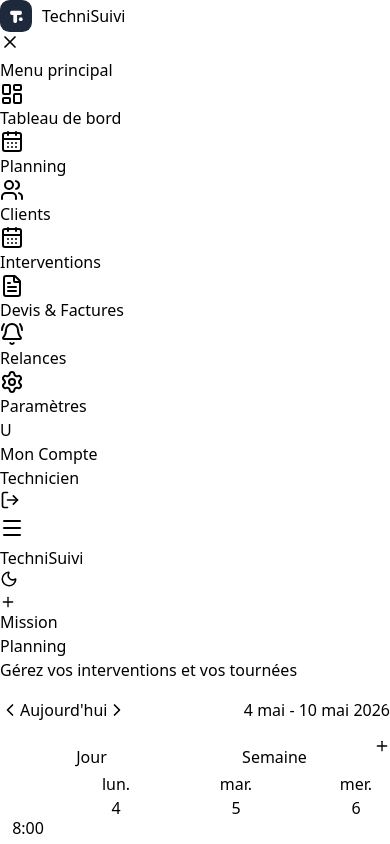
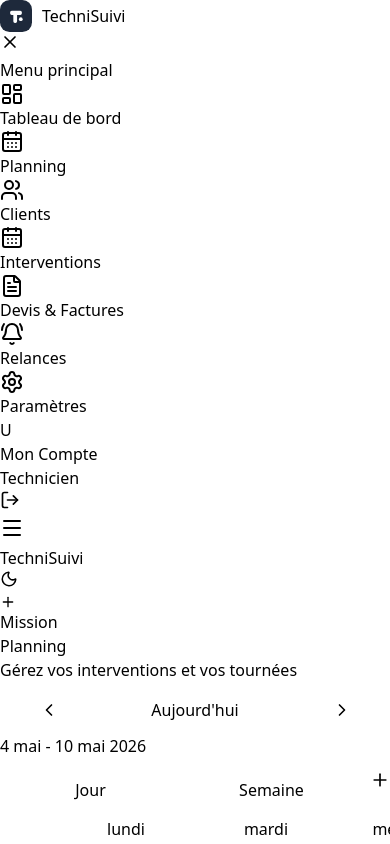
Before and after one commit to NasirFakhour/helppilot, a Next.js app: page /planning in a window 390 px wide. Shown: the top 844 px of the page. Built offline with nearby package versions, Linux system fonts and the light colour scheme; no server answers; the database is empty.

Commit message:
style: optimize calendar and intervention views for mobile and desktop

```diff
--- a/src/components/PlanningCalendar.tsx
+++ b/src/components/PlanningCalendar.tsx
@@ -58,51 +58,60 @@ export function PlanningCalendar({ initialInterventions }: PlanningCalendarProps
     return initialInterventions.filter(i => isSameDay(parseISO(i.date), day))
   }
 
-  const getStatusColor = (status: string) => {
-    const colors: Record<string, string> = {
-      'a-planifier': 'bg-[var(--color-text-muted)]',
-      'planifiee': 'bg-[var(--color-accent)]',
-      'en-cours': 'bg-[var(--color-warning)]',
-      'terminee': 'bg-[var(--color-success)]',
-      'facturee': 'bg-[var(--color-info)]',
-      'annulee': 'bg-[var(--color-danger)]'
+  const getStatusStyles = (status: string) => {
+    const styles: Record<string, { bg: string, border: string, text: string }> = {
+      'a-planifier': { bg: 'bg-slate-500', border: 'border-slate-400', text: 'text-white' },
+      'planifiee':   { bg: 'bg-indigo-600', border: 'border-indigo-400', text: 'text-white' },
+      'en-cours':    { bg: 'bg-amber-500',  border: 'border-amber-300',  text: 'text-white' },
+      'terminee':    { bg: 'bg-emerald-600', border: 'border-emerald-400', text: 'text-white' },
+      'facturee':    { bg: 'bg-sky-600',     border: 'border-sky-400',     text: 'text-white' },
+      'annulee':     { bg: 'bg-rose-600',    border: 'border-rose-400',    text: 'text-white' }
     }
-    return colors[status] || 'bg-gray-500'
+    return styles[status] || styles['a-planifier']
   }
 
   const getPriorityIcon = (priority: string) => {
-    if (priority === 'urgente' || priority === 'haute') return <AlertCircle className="w-3 h-3 text-white" />
+    if (priority === 'urgente' || priority === 'haute') {
+      return (
+        <div className="flex items-center justify-center w-5 h-5 rounded-full bg-white/20 backdrop-blur-md shadow-sm">
+          <AlertCircle className="w-3.5 h-3.5 text-white animate-pulse" />
+        </div>
+      )
+    }
     return null
   }
 
   return (
     <div className="flex flex-col h-full bg-[var(--color-card)] rounded-2xl border border-[var(--color-border)] overflow-hidden shadow-sm">
       {/* Calendar Header */}
-      <div className="flex flex-col sm:flex-row items-stretch sm:items-center justify-between p-3 sm:p-4 border-b border-[var(--color-border)] bg-[var(--color-surface)] gap-4">
-        <div className="flex items-center justify-between sm:justify-start gap-4">
-          <div className="flex items-center bg-[var(--color-card)] rounded-lg border border-[var(--color-border)] p-1">
+      <div className="flex flex-col lg:flex-row items-stretch lg:items-center justify-between p-3 sm:p-6 border-b border-[var(--color-border)] bg-[var(--color-surface)] gap-3 sm:gap-4">
+        {/* Date Navigation */}
+        <div className="flex flex-col sm:flex-row items-center gap-3 sm:gap-6">
+          <div className="flex items-center w-full sm:w-auto bg-[var(--color-card)] rounded-xl border border-[var(--color-border)] p-1 shadow-sm">
             <button
               onClick={() => navigate(-1)}
-              className="p-1.5 hover:bg-[var(--color-surface)] rounded-md transition-colors"
+              className="flex-1 sm:flex-none p-2 hover:bg-[var(--color-surface)] rounded-lg transition-colors text-[var(--color-text-secondary)]"
               aria-label="Précédent"
             >
-              <ChevronLeft className="w-5 h-5" />
+              <ChevronLeft className="w-5 h-5 mx-auto" />
             </button>
+            <div className="h-4 w-[1px] bg-[var(--color-border)]"></div>
             <button
               onClick={() => setCurrentDate(new Date())}
-              className="px-3 py-1.5 text-xs sm:text-sm font-bold hover:bg-[var(--color-surface)] rounded-md transition-colors"
+              className="flex-[2] sm:flex-none px-4 py-2 text-xs font-bold hover:bg-[var(--color-surface)] rounded-lg transition-colors text-[var(--color-text)]"
             >
               Aujourd'hui
             </button>
+            <div className="h-4 w-[1px] bg-[var(--color-border)]"></div>
             <button
               onClick={() => navigate(1)}
-              className="p-1.5 hover:bg-[var(--color-surface)] rounded-md transition-colors"
+              className="flex-1 sm:flex-none p-2 hover:bg-[var(--color-surface)] rounded-lg transition-colors text-[var(--color-text-secondary)]"
               aria-label="Suivant"
             >
-              <ChevronRight className="w-5 h-5" />
+              <ChevronRight className="w-5 h-5 mx-auto" />
             </button>
           </div>
-          <h2 className="text-sm sm:text-lg font-bold truncate">
+          <h2 className="text-base sm:text-xl font-black tracking-tight text-[var(--color-text)] text-center sm:text-left w-full sm:w-auto truncate px-2">
             {view === 'week'
               ? `${format(weekStart, 'd MMM', { locale: fr })} - ${format(weekEnd, 'd MMM yyyy', { locale: fr })}`
               : format(currentDate, 'EEEE d MMMM', { locale: fr })
@@ -110,37 +119,38 @@ export function PlanningCalendar({ initialInterventions }: PlanningCalendarProps
           </h2>
         </div>
 
-        <div className="flex items-center justify-between sm:justify-end gap-2">
-          <div className="flex bg-[var(--color-card)] rounded-lg border border-[var(--color-border)] p-1 flex-1 sm:flex-none">
+        {/* View Selection & Action */}
+        <div className="flex flex-row items-center gap-2">
+          <div className="flex flex-1 sm:flex-none bg-[var(--color-card)] rounded-xl border border-[var(--color-border)] p-1 shadow-sm">
             <button
               onClick={() => setView('day')}
-              className={`flex-1 sm:flex-none px-4 py-1.5 text-xs sm:text-sm font-bold rounded-md transition-all ${view === 'day' ? 'bg-[var(--color-accent)] text-white shadow-sm' : 'hover:bg-[var(--color-surface)] text-[var(--color-text-secondary)]'}`}
+              className={`flex-1 sm:flex-none px-4 sm:px-6 py-2 text-xs font-bold rounded-lg transition-all ${view === 'day' ? 'bg-[var(--color-accent)] text-white shadow-md' : 'hover:bg-[var(--color-surface)] text-[var(--color-text-secondary)]'}`}
             >
               Jour
             </button>
             <button
               onClick={() => setView('week')}
-              className={`flex-1 sm:flex-none px-4 py-1.5 text-xs sm:text-sm font-bold rounded-md transition-all ${view === 'week' ? 'bg-[var(--color-accent)] text-white shadow-sm' : 'hover:bg-[var(--color-surface)] text-[var(--color-text-secondary)]'}`}
+              className={`flex-1 sm:flex-none px-4 sm:px-6 py-2 text-xs font-bold rounded-lg transition-all ${view === 'week' ? 'bg-[var(--color-accent)] text-white shadow-md' : 'hover:bg-[var(--color-surface)] text-[var(--color-text-secondary)]'}`}
             >
               Semaine
             </button>
           </div>
-          <Link href="/interventions/new" className="btn btn-primary btn-sm h-[38px] px-3 sm:px-4">
-            <Plus className="w-4 h-4" />
-            <span className="hidden sm:inline">Nouveau</span>
+          <Link href="/interventions/new" className="btn btn-primary h-[40px] px-4 rounded-xl shadow-lg shadow-[var(--color-accent-light)] flex-shrink-0">
+            <Plus className="w-5 h-5 sm:mr-1.5" />
+            <span className="hidden sm:inline font-bold">Nouveau</span>
           </Link>
         </div>
       </div>
 
-      {/* Calendar Grid */}
-      <div className="flex-1 overflow-auto relative">
-        <div className={`flex h-full ${view === 'week' ? 'min-w-[800px] sm:min-w-0' : 'min-w-0'}`}>
+      {/* Calendar Grid Container with horizontal scroll for week view */}
+      <div className="flex-1 overflow-auto relative bg-[var(--color-surface)] custom-scrollbar">
+        <div className={`flex h-full ${view === 'week' ? 'min-w-[1000px]' : 'min-w-full'}`}>
           {/* Time Gutter */}
-          <div className="w-14 sm:w-20 flex-shrink-0 border-r border-[var(--color-border)] bg-[var(--color-surface)] sticky left-0 z-20">
-            <div className="h-10 sm:h-12 border-b border-[var(--color-border)]"></div>
+          <div className="w-14 sm:w-24 flex-shrink-0 border-r border-[var(--color-border)] bg-[var(--color-surface)] sticky left-0 z-30 shadow-[4px_0_10px_-4px_rgba(0,0,0,0.05)]">
+            <div className="h-16 border-b border-[var(--color-border)] bg-[var(--color-surface)]"></div>
             {hours.map(hour => (
-              <div key={hour} className="h-20 flex items-start justify-center pt-2">
-                <span className="text-[10px] sm:text-[11px] font-bold text-[var(--color-text-muted)] uppercase">{hour}:00</span>
+              <div key={hour} className="h-[100px] flex items-start justify-center pt-4">
+                <span className="text-[10px] sm:text-xs font-black text-[var(--color-text-muted)] uppercase tracking-wider">{hour}:00</span>
               </div>
             ))}
           </div>
@@ -150,49 +160,59 @@ export function PlanningCalendar({ initialInterventions }: PlanningCalendarProps
             const dayInterventions = getInterventionsForDay(day)
 
             return (
-              <div key={idx} className="flex-1 min-w-[120px] border-r border-[var(--color-border-light)] relative">
+              <div key={idx} className={`flex-1 min-w-[140px] border-r border-[var(--color-border-light)] relative ${isToday(day) ? 'bg-[var(--color-accent-light)]/10' : ''}`}>
                 {/* Day Header */}
-                <div className={`h-10 sm:h-12 border-b border-[var(--color-border)] flex flex-col items-center justify-center sticky top-0 z-10 ${isToday(day) ? 'bg-[var(--color-accent-light)]' : 'bg-[var(--color-surface)]'}`}>
-                  <span className={`text-[9px] sm:text-[10px] font-bold uppercase tracking-widest ${isToday(day) ? 'text-[var(--color-accent)]' : 'text-[var(--color-text-muted)]'}`}>
-                    {format(day, 'EEE', { locale: fr })}
+                <div className={`h-16 border-b border-[var(--color-border)] flex flex-col items-center justify-center sticky top-0 z-20 backdrop-blur-md transition-colors ${isToday(day) ? 'bg-[var(--color-accent-light)]/80 text-[var(--color-accent)]' : 'bg-[var(--color-surface)]/90 text-[var(--color-text)]'}`}>
+                  <span className={`text-[9px] sm:text-[11px] font-black uppercase tracking-widest mb-0.5 ${isToday(day) ? 'text-[var(--color-accent)]' : 'text-[var(--color-text-muted)]'}`}>
+                    {format(day, 'EEEE', { locale: fr })}
                   </span>
-                  <span className={`text-xs sm:text-sm font-bold ${isToday(day) ? 'text-[var(--color-accent)]' : ''}`}>
+                  <span className={`text-sm sm:text-lg font-black ${isToday(day) ? 'text-[var(--color-accent)]' : ''}`}>
                     {format(day, 'd')}
                   </span>
                 </div>
 
                 {/* Hour Slots */}
                 {hours.map(hour => (
-                  <div key={hour} className="h-20 border-b border-[var(--color-border-light)] group hover:bg-[var(--color-surface)] transition-colors"></div>
+                  <div key={hour} className="h-[100px] border-b border-[var(--color-border-light)]/50 group hover:bg-[var(--color-accent-light)]/5 transition-colors"></div>
                 ))}
 
                 {/* Intervention Blocks */}
                 {dayInterventions.map(i => {
                   const hour = parseInt(i.heure?.split(':')[0] || '8')
                   const minute = parseInt(i.heure?.split(':')[1] || '0')
-                  const top = ((hour - 8) * 80) + (minute / 60 * 80) + (view === 'week' ? 48 : 40) // Adjustment for header height
-                  const height = (i.duree || 60) / 60 * 80
+                  const hourHeight = 100
+                  const headerHeight = 64
+                  const top = ((hour - 8) * hourHeight) + (minute / 60 * hourHeight) + headerHeight
+                  const height = Math.max((i.duree || 60) / 60 * hourHeight, 70) // Slightly taller min height
+
+                  const styles = getStatusStyles(i.statut)
 
                   return (
                     <Link
                       key={i.id}
                       href={`/interventions/${i.id}/edit`}
-                      className={`absolute left-1 right-1 rounded-lg p-2 overflow-hidden shadow-sm hover:shadow-md transition-all border-l-4 border-white/20 group animate-slide-up ${getStatusColor(i.statut)}`}
-                      style={{ top: `${top}px`, height: `${height}px`, zIndex: 5 }}
+                      className={`absolute left-2 right-2 rounded-xl p-3 overflow-hidden shadow-md hover:shadow-xl transition-all border-l-[6px] group animate-slide-up flex flex-col justify-between ${styles.bg} ${styles.text} border-white/30 hover:scale-[1.02] active:scale-[0.98]`}
+                      style={{ top: `${top + 4}px`, height: `${height - 8}px`, zIndex: 10 }}
                     >
-                      <div className="flex items-start justify-between gap-1 mb-1">
-                        <span className="text-[10px] font-black text-white/90 uppercase truncate">
-                          {i.heure || 'N/A'}
-                        </span>
-                        {getPriorityIcon(i.priorite)}
+                      <div className="min-w-0">
+                        <div className="flex items-center justify-between gap-1 mb-1.5">
+                          <div className="flex items-center gap-1.5 px-2 py-0.5 rounded-lg bg-black/10 backdrop-blur-sm">
+                            <Clock className="w-3.5 h-3.5 text-white flex-shrink-0" />
+                            <span className="text-[10px] sm:text-xs font-black text-white uppercase tracking-tighter">
+                              {i.heure || 'N/A'}
+                            </span>
+                          </div>
+                          {getPriorityIcon(i.priorite)}
+                        </div>
+                        <div className="font-extrabold text-xs sm:text-sm text-white truncate sm:line-clamp-2 leading-tight mb-2 drop-shadow-sm">
+                          {fullName(i.clients)}
+                        </div>
                       </div>
-                      <div className="font-bold text-xs text-white line-clamp-2 leading-tight mb-1">
-                        {fullName(i.clients)}
-                      </div>
-                      {height > 40 && (
-                        <div className="flex items-center gap-1 text-[10px] text-white/80 truncate">
-                          <MapPin className="w-3 h-3 flex-shrink-0" />
-                          {i.adresse || i.clients?.ville || 'Sur site'}
+
+                      {(height > 85) && (
+                        <div className="flex items-center gap-2 text-[10px] sm:text-xs text-white/90 font-medium truncate mt-auto bg-black/10 p-1.5 rounded-lg backdrop-blur-[2px]">
+                          <MapPin className="w-3.5 h-3.5 flex-shrink-0" />
+                          <span className="truncate">{i.adresse || i.clients?.ville || 'Sur site'}</span>
                         </div>
                       )}
                     </Link>
```
Also changed, not shown: src/components/InterventionEnriched.tsx (+6 -6 lines).
